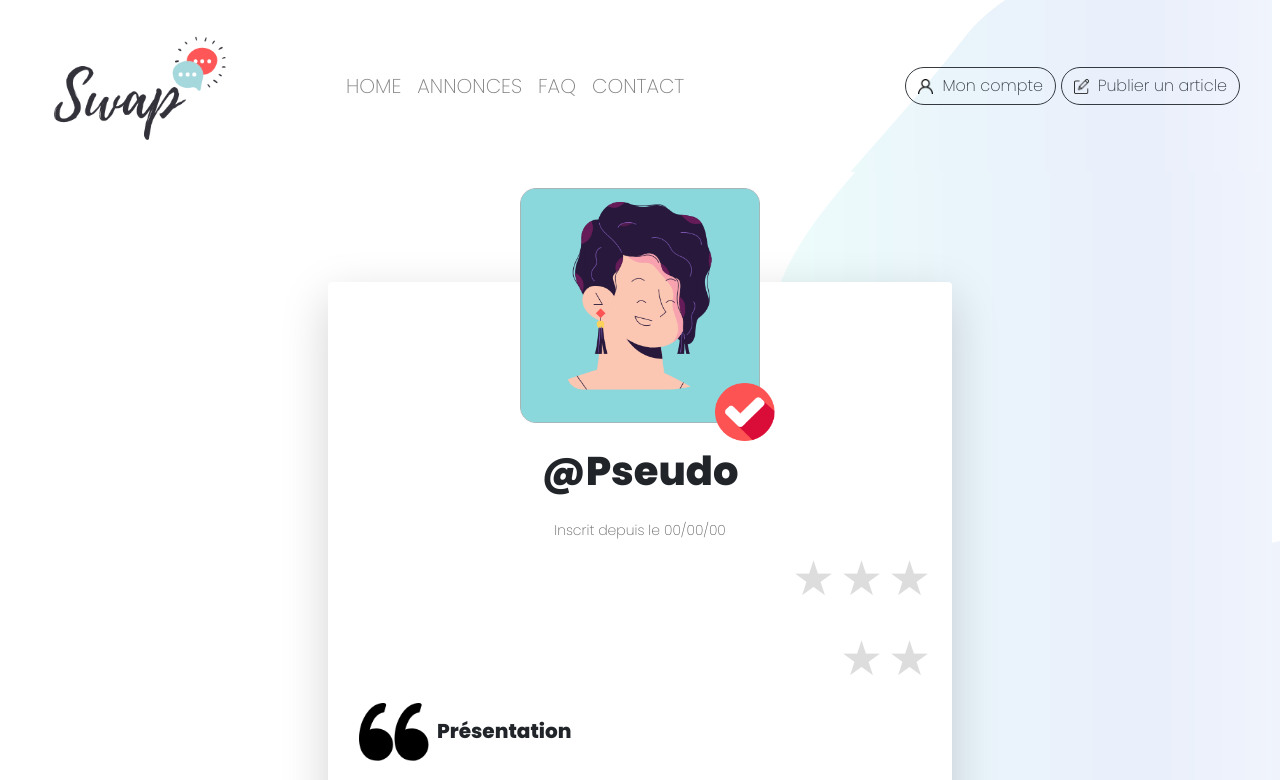
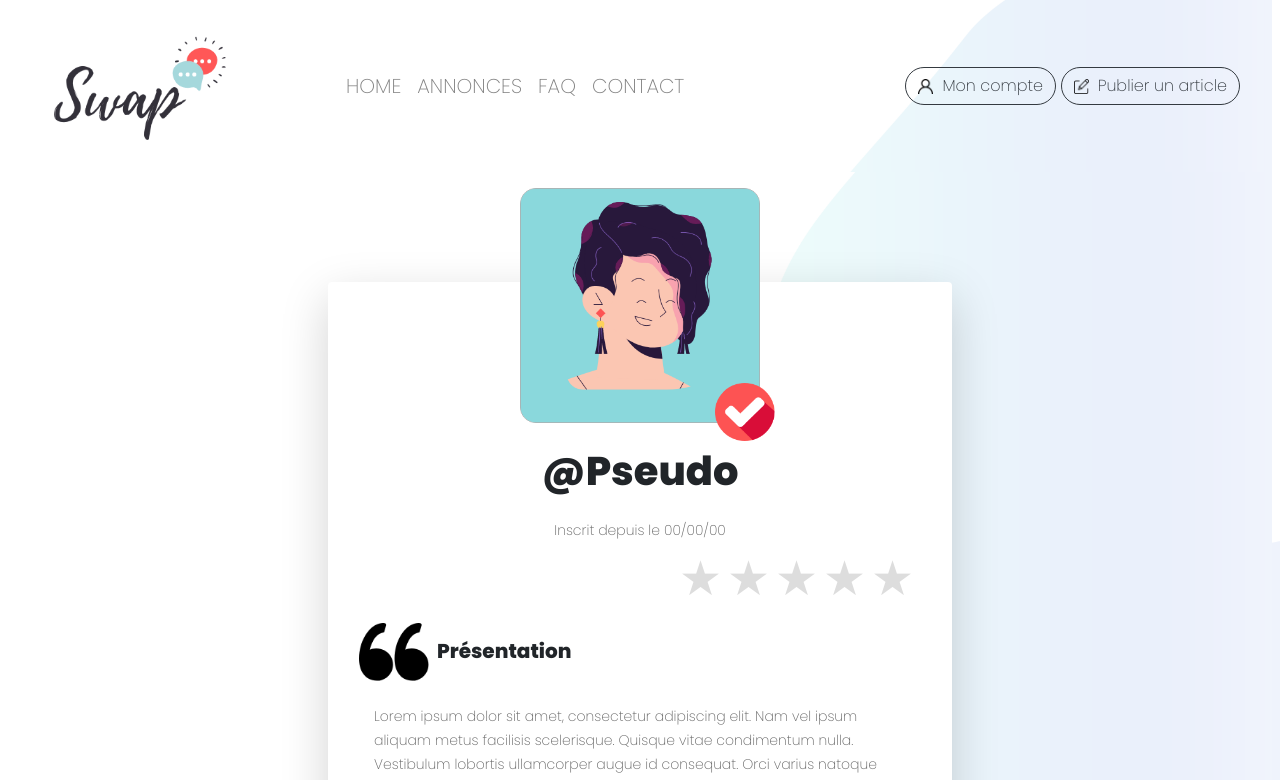
Before and after one commit to Boudjadjasamira/swap_front, a React (Create React App) app: page /Myprofil in a window 1280 px wide. Shown: the top 780 px of the page. Built offline with nearby package versions, Linux system fonts and the light colour scheme.

Commit message:
Modification du profil

```diff
--- a/src/css/styles.css
+++ b/src/css/styles.css
@@ -926,7 +926,7 @@ section .section-title {
   -ms-flex-wrap: wrap;
   flex-wrap: wrap;
   margin-right: -15px;
-  margin-left: 430px;
+  margin-left: 320px;
 }
 
 .text-center-profil {
--- a/src/view/Profil/Myprofil.js
+++ b/src/view/Profil/Myprofil.js
@@ -59,6 +59,7 @@ export default class Myprofil extends Component {
             </label>
                 </div>
               </div>
+
             </div>
             <h5>
               <img
```
Also changed, not shown: public/favicon.png (deleted), 1 other file (tests, documents, lock files or other folders).
